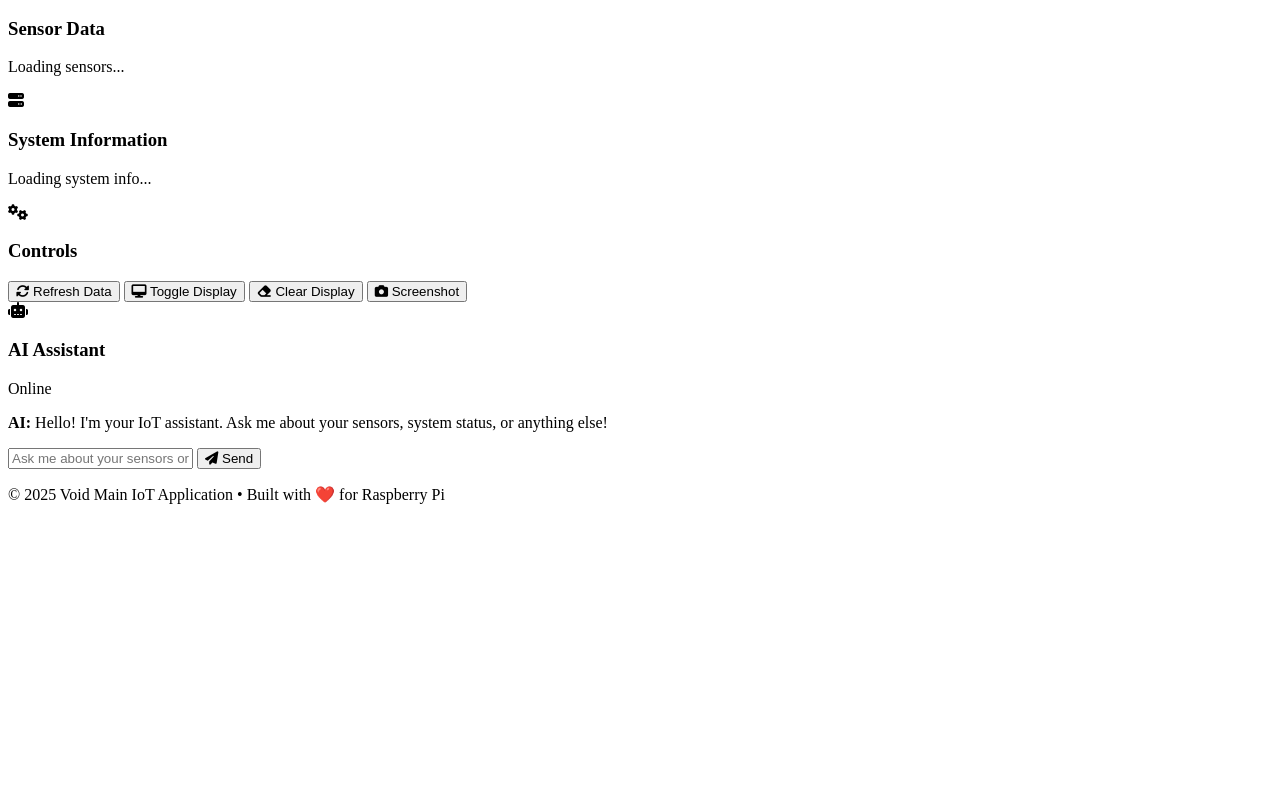
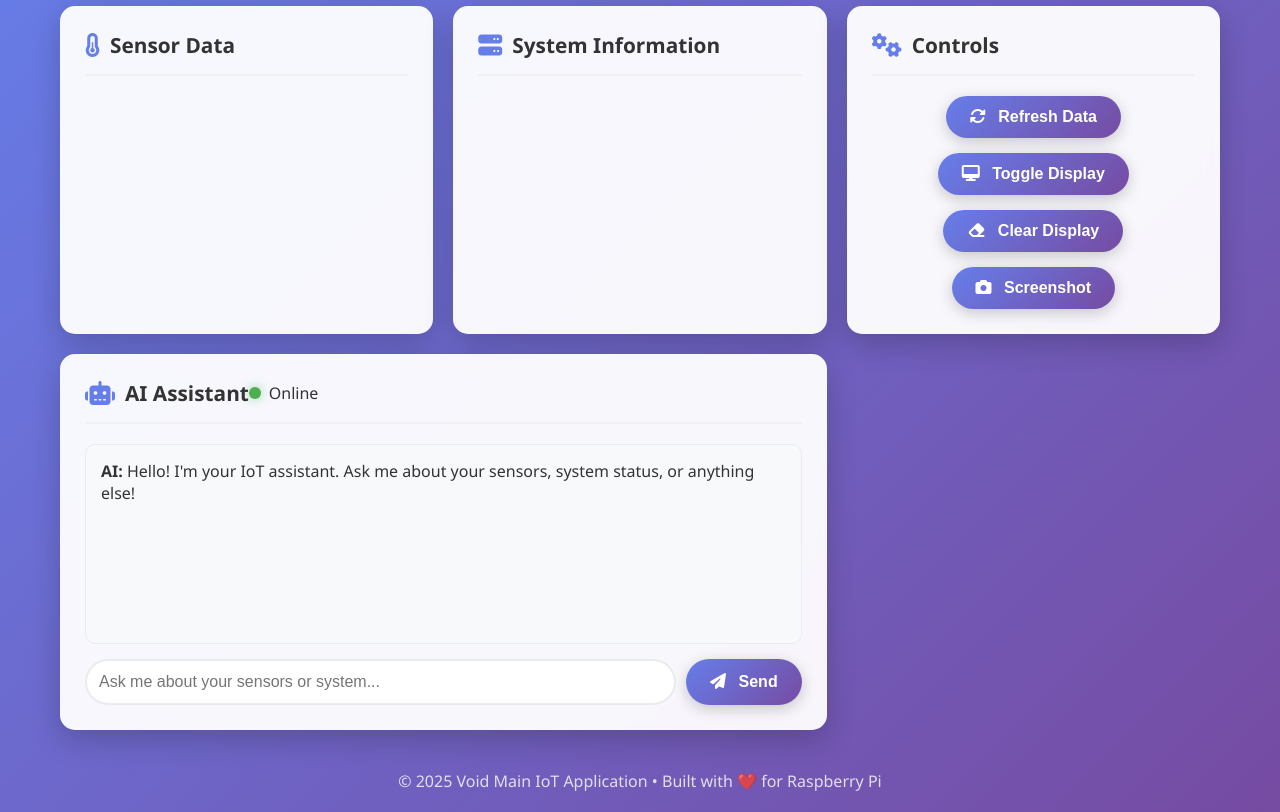
Before and after one commit to void2-art/void-main-app, a website: page src/frontend/templates/index.html in a window 1280 px wide. Shown: the part 133-945 px from the top of the page. Before the commit the page ends 800 px from the top, so only its background shows below. Drawn offline with nearby package versions, Linux system fonts and the light colour scheme; files that its build step writes are made by us from their sources; the site is published under a folder, as on GitHub Pages, so addresses that start at the root find nothing.

Commit message:
Fix HTTPS/HTTP mixed content issues
- Changed CSS and JS references to use relative paths (styles/dashboard.css, scripts/dashboard.js)
- This prevents mixed content security issues when accessing via HTTPS
- Static assets will now load correctly regardless of HTTP/HTTPS protocol

```diff
--- a/src/frontend/scripts/dashboard.ts
+++ b/src/frontend/scripts/dashboard.ts
@@ -89,7 +89,7 @@ class DashboardManager {
 
     private async loadSensorData(): Promise<void> {
         try {
-            const response = await fetch('/api/sensors');
+            const response = await fetch('./api/sensors');
             const data = await response.json() as ApiResponse<SensorInfo[]>;
 
             const sensorGrid = document.getElementById('sensorGrid');
--- a/src/frontend/templates/index.html
+++ b/src/frontend/templates/index.html
@@ -5,7 +5,7 @@
     <meta name="viewport" content="width=device-width, initial-scale=1.0">
     <title>Void Main - IoT Dashboard</title>
     <link href="https://cdnjs.cloudflare.com/ajax/libs/font-awesome/6.4.0/css/all.min.css" rel="stylesheet">
-    <link rel="stylesheet" href="/styles/dashboard.css">
+    <link rel="stylesheet" href="styles/dashboard.css">
 </head>
 <body>
     <div class="container">
@@ -92,6 +92,6 @@
         </div>
     </div>
 
-    <script src="/scripts/dashboard.js"></script>
+    <script src="scripts/dashboard.js"></script>
 </body>
 </html>
```
